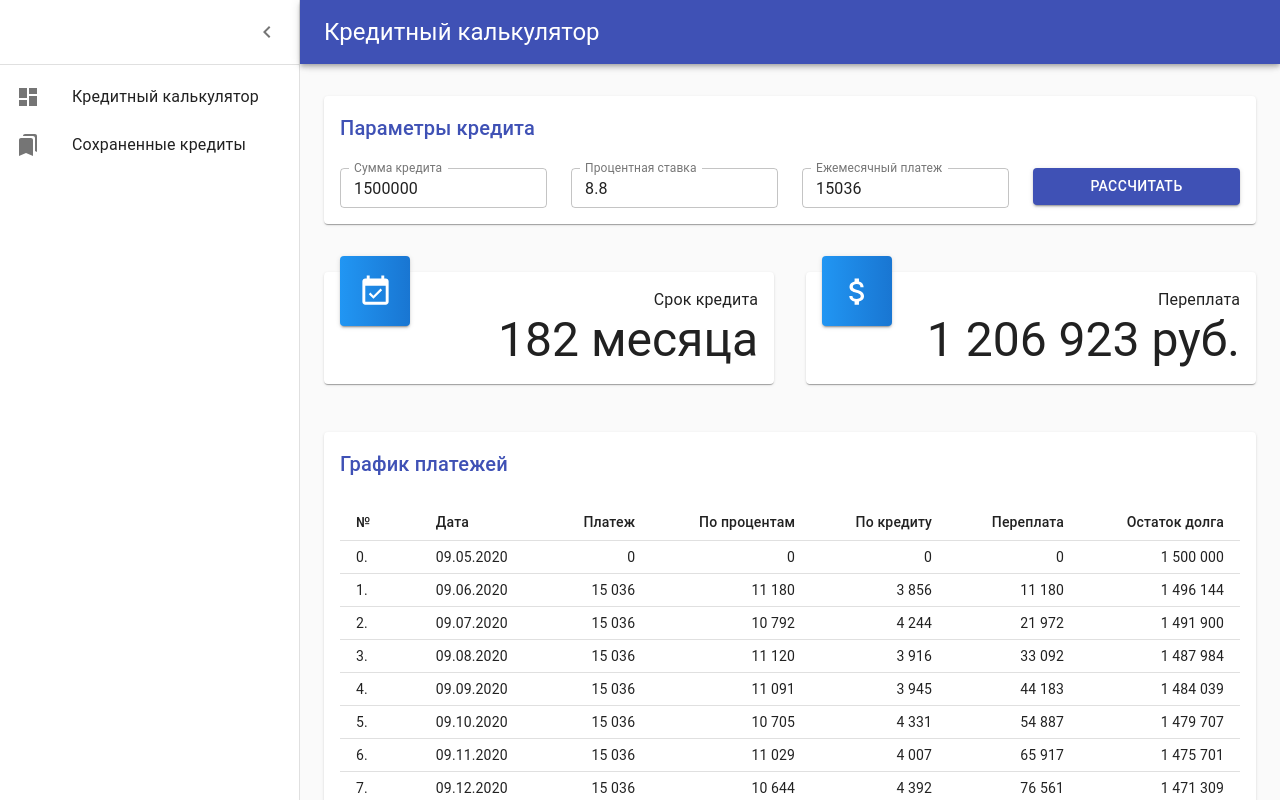
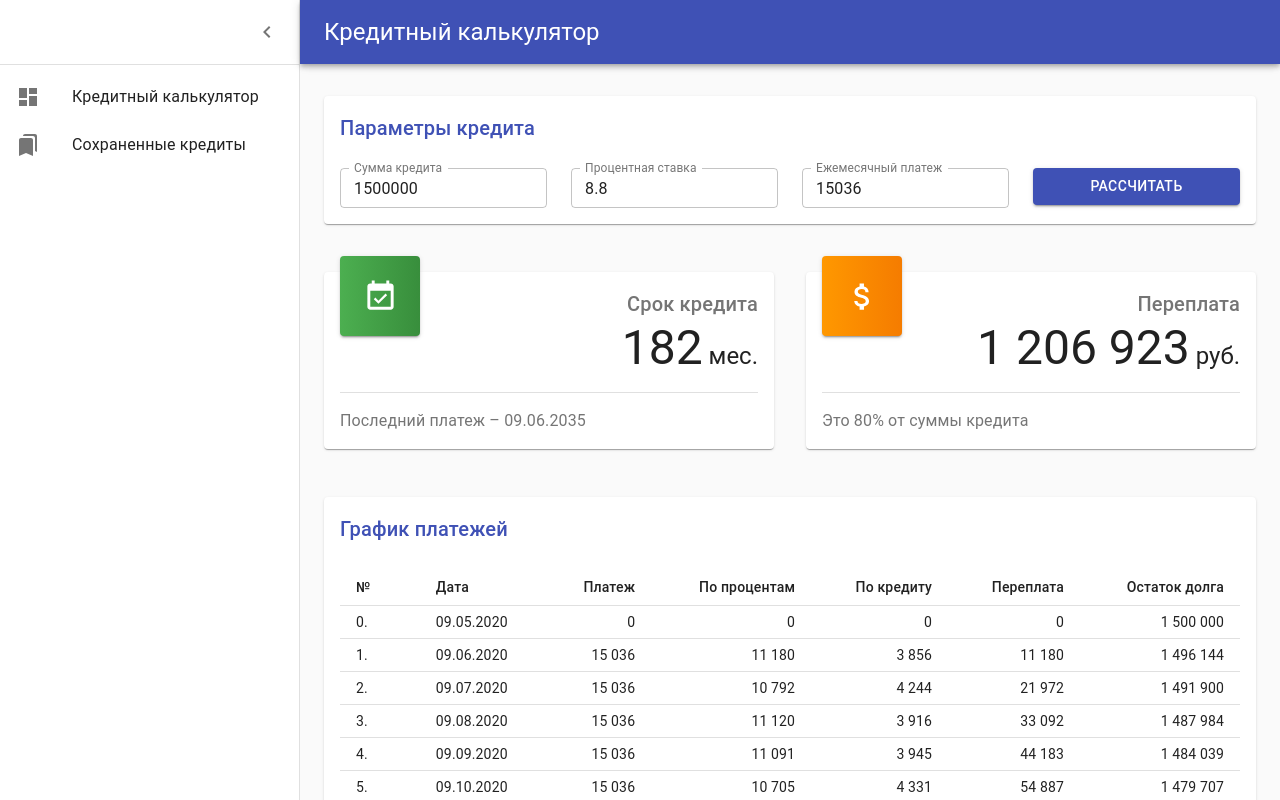
Before and after one commit to leonidfeskov/calculator, a React (Create React App) app: page / in a window 1280 px wide. Built offline with nearby package versions, Linux system fonts and the light colour scheme.

Commit message:
Refactor component Summary

```diff
--- a/src/components/SummaryMonthCount/index.js
+++ b/src/components/SummaryMonthCount/index.js
@@ -3,6 +3,7 @@ import { useSelector } from 'react-redux';
 import MuiEventAvailableIcon from '@material-ui/icons/EventAvailable';
 
 import Summary from '../common/Summary';
+import { formatDate } from '../../utils/date';
 
 export default function SummaryMonthCount() {
     const { paymentSchedule: { summary } } = useSelector((state) => state);
@@ -10,7 +11,10 @@ export default function SummaryMonthCount() {
         <Summary
             title="Срок кредита"
             icon={<MuiEventAvailableIcon fontSize="large" />}
-            value={`${summary.monthCount} месяца`}
+            value={summary.monthCount}
+            units="мес."
+            footer={`Последний платеж – ${formatDate(summary.lastPaymentDate)}`}
+            iconType="success"
         />
     );
 }
--- a/src/components/SummaryOverpayment/index.js
+++ b/src/components/SummaryOverpayment/index.js
@@ -11,7 +11,10 @@ export default function SummaryOverpayment() {
         <Summary
             title="Переплата"
             icon={<MuiAttachMoneyIcon fontSize="large" />}
-            value={`${priceFormat(summary.overpayment)} руб.`}
+            value={`${priceFormat(summary.overpayment)}`}
+            units="руб."
+            footer={`Это ${summary.overpaymentPercent}% от суммы кредита`}
+            iconType="warning"
         />
     );
 }
--- a/src/components/common/Box/index.js
+++ b/src/components/common/Box/index.js
@@ -7,6 +7,9 @@ const useStyles = makeStyles((theme) => ({
     root: {
         padding: theme.spacing(2),
         marginBottom: theme.spacing(4),
+        display: 'flex',
+        flexDirection: 'column',
+        position: 'relative',
     },
 }));
 
--- a/src/components/common/Summary/index.js
+++ b/src/components/common/Summary/index.js
@@ -1,22 +1,21 @@
 import React from 'react';
+import clsx from 'clsx';
 import { makeStyles } from "@material-ui/core/styles";
 import MuiTypography from "@material-ui/core/Typography";
+import MuiDivider from "@material-ui/core/Divider";
 
 import Box from '../Box';
 
 
 const useStyles = makeStyles((theme) => ({
-    root: {
-        display: 'flex',
-    },
     icon: {
-        width: 70,
-        height: 70,
+        width: 80,
+        height: 80,
+        position: 'absolute',
+        top: -theme.spacing(2),
         display: 'flex',
         alignItems: 'center',
         justifyContent: 'center',
-        marginTop: -theme.spacing(4),
-        marginBottom: theme.spacing(4),
         backgroundColor: theme.palette.info.main,
         backgroundImage: `linear-gradient(to right, ${theme.palette.info.main}, ${theme.palette.info.dark})`,
         color: theme.palette.primary.contrastText,
@@ -24,23 +23,47 @@ const useStyles = makeStyles((theme) => ({
         borderRadius: theme.shape.borderRadius,
         boxShadow: theme.shadows['2']
     },
+    iconColorSuccess: {
+        backgroundColor: theme.palette.success.main,
+        backgroundImage: `linear-gradient(to right, ${theme.palette.success.main}, ${theme.palette.success.dark})`,
+    },
+    iconColorWarning: {
+        backgroundColor: theme.palette.warning.main,
+        backgroundImage: `linear-gradient(to right, ${theme.palette.warning.main}, ${theme.palette.warning.dark})`,
+    },
     content: {
         flexGrow: 1,
-        marginLeft: theme.spacing(2),
+        marginLeft: 100,
         textAlign: 'right',
+        marginBottom: theme.spacing(2),
+    },
+    footer: {
+        marginTop: theme.spacing(2),
     }
 }));
 
-export default function Summary({ icon, title, value, children }) {
+export default function Summary({ icon, iconType, title, value, units, footer }) {
     const classes = useStyles();
     return (
         <Box>
-            <div className={classes.root}>
-                <div className={classes.icon}>{icon}</div>
-                <div className={classes.content}>
-                    <MuiTypography component="h3" className={classes.title}>{title}</MuiTypography>
-                    <MuiTypography component="p" variant="h3">{value}</MuiTypography>
-                </div>
+            <div
+                className={clsx(classes.icon,
+                    iconType === 'success' && classes.iconColorSuccess,
+                    iconType === 'warning' && classes.iconColorWarning
+                )}
+            >
+                {icon}
+            </div>
+            <div className={classes.content}>
+                <MuiTypography component="h3" variant="h6" color="textSecondary">{title}</MuiTypography>
+                <MuiTypography component="p" variant="h3">
+                    {value}
+                    <MuiTypography component="span" variant="h5">{' '}{units}</MuiTypography>
+                </MuiTypography>
+            </div>
+            <MuiDivider />
+            <div className={classes.footer}>
+                <MuiTypography component="p" color="textSecondary">{footer}</MuiTypography>
             </div>
         </Box>
     )
--- a/src/utils/calculatePayments.js
+++ b/src/utils/calculatePayments.js
@@ -76,11 +76,15 @@ export default function calculatePayments({creditSum, creditPercent, paymentPerM
         monthCount++;
     }
 
+    const lastRow = paymentSchedule[paymentSchedule.length - 1];
+
     return {
         dataByMonths: paymentSchedule,
         summary: {
-            overpayment: paymentSchedule[paymentSchedule.length - 1].overpayment,
+            overpayment: lastRow.overpayment,
+            overpaymentPercent: Math.round(lastRow.overpayment / creditSum * 100),
             monthCount: paymentSchedule.length,
+            lastPaymentDate: lastRow.date,
         }
     };
 }
```
